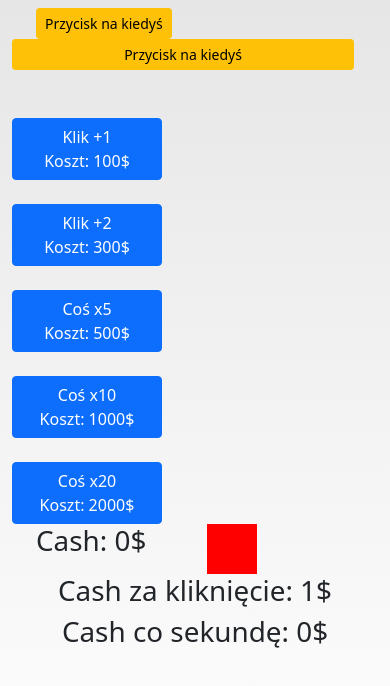
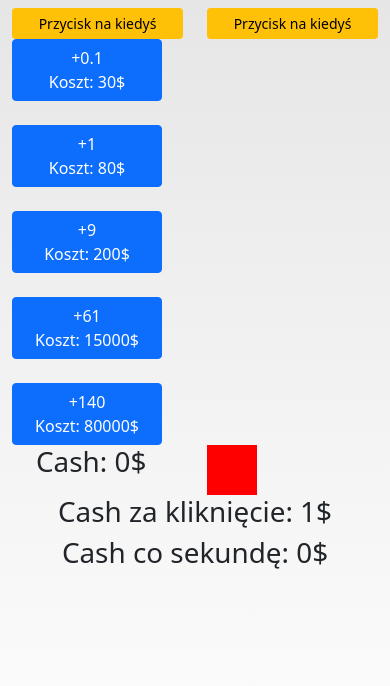
Before and after one commit to extara/tropiccal_clicker, a plain HTML site: page index.html in a window 390 px wide. Drawn offline with nearby package versions, Linux system fonts and the light colour scheme.

Commit message:
Changes to button text

```diff
--- a/index.html
+++ b/index.html
@@ -12,43 +12,42 @@
 <div class="container-fluid">
         <!-- "nav" buttons -->
         <div class="row mt-2">
-            <div class="col-sm-3">
-            <button type="button" class="btn btn-warning btn-sm btn-left ms-4">Przycisk na kiedyś</button>
+            <div class="col-6 d-grid justify-content-md-start">
+            <button type="button" class="btn btn-warning btn-sm btn-left ms-sm-4">Przycisk na kiedyś</button>
             </div>
-            <div class="col-sm-6"></div>
-            <div class="col-sm-3 d-grid justify-content-md-end">
-            <button type="button" class="btn btn-warning btn-sm btn-right me-4">Przycisk na kiedyś</button>
+            <div class="col-6 d-grid justify-content-md-end">
+            <button type="button" class="btn btn-warning btn-sm btn-right me-sm-4">Przycisk na kiedyś</button>
             </div>
         </div>
         <!-- Game buttons -->
-        <div class="row mt-5">
+        <div class="row mt-sm-5">
             <div class="col-sm-9"></div>
             <div class="col-sm-3 d-grid justify-content-md-end">
-            <button type="button" class="btn btn-primary btn-buy me-4" id="x1" onclick="PlusOne()">Klik +1<br>Koszt: 100$</button>
+            <button type="button" class="btn btn-primary btn-buy me-4" id="x1" onclick="PlusOne()">+0.1<br>Koszt: 30$</button>
             </div>
         </div>
         <div class="row mt-4">
             <div class="col-sm-9"></div>
             <div class="col-sm-3 d-grid justify-content-md-end">
-            <button type="button" class="btn btn-primary btn-buy me-4" id="x2" onclick="PlusTwo()">Klik +2<br>Koszt: 300$</button>
+            <button type="button" class="btn btn-primary btn-buy me-4" id="x2" onclick="PlusTwo()">+1<br>Koszt: 80$</button>
             </div>
         </div>
         <div class="row mt-4">
             <div class="col-sm-9"></div>
             <div class="col-sm-3 d-grid justify-content-md-end">
-            <button type="button" class="btn btn-primary btn-buy me-4" id="x5" onclick="IdleFive()">Coś x5<br>Koszt: 500$</button>
+            <button type="button" class="btn btn-primary btn-buy me-4" id="x5" onclick="IdleFive()">+9<br>Koszt: 200$</button>
             </div>
         </div>
         <div class="row mt-4">
             <div class="col-sm-9"></div>
             <div class="col-sm-3 d-grid justify-content-md-end">
-            <button type="button" class="btn btn-primary btn-buy me-4" id="x10" onclick="IdleTen()">Coś x10<br> Koszt: 1000$</button>
+            <button type="button" class="btn btn-primary btn-buy me-4" id="x10" onclick="IdleTen()">+61<br> Koszt: 15000$</button>
             </div>
         </div>
         <div class="row mt-4">
             <div class="col-sm-9"></div>
             <div class="col-sm-3 d-grid justify-content-md-end">
-            <button type="button" class="btn btn-primary btn-buy me-4" id="x20" onclick="IdleTwenty()">Coś x20<br> Koszt: 2000$</button>
+            <button type="button" class="btn btn-primary btn-buy me-4" id="x20" onclick="IdleTwenty()">+140<br> Koszt: 80000$</button>
             </div>
         </div>
     <!-- Clickable area -->
```
